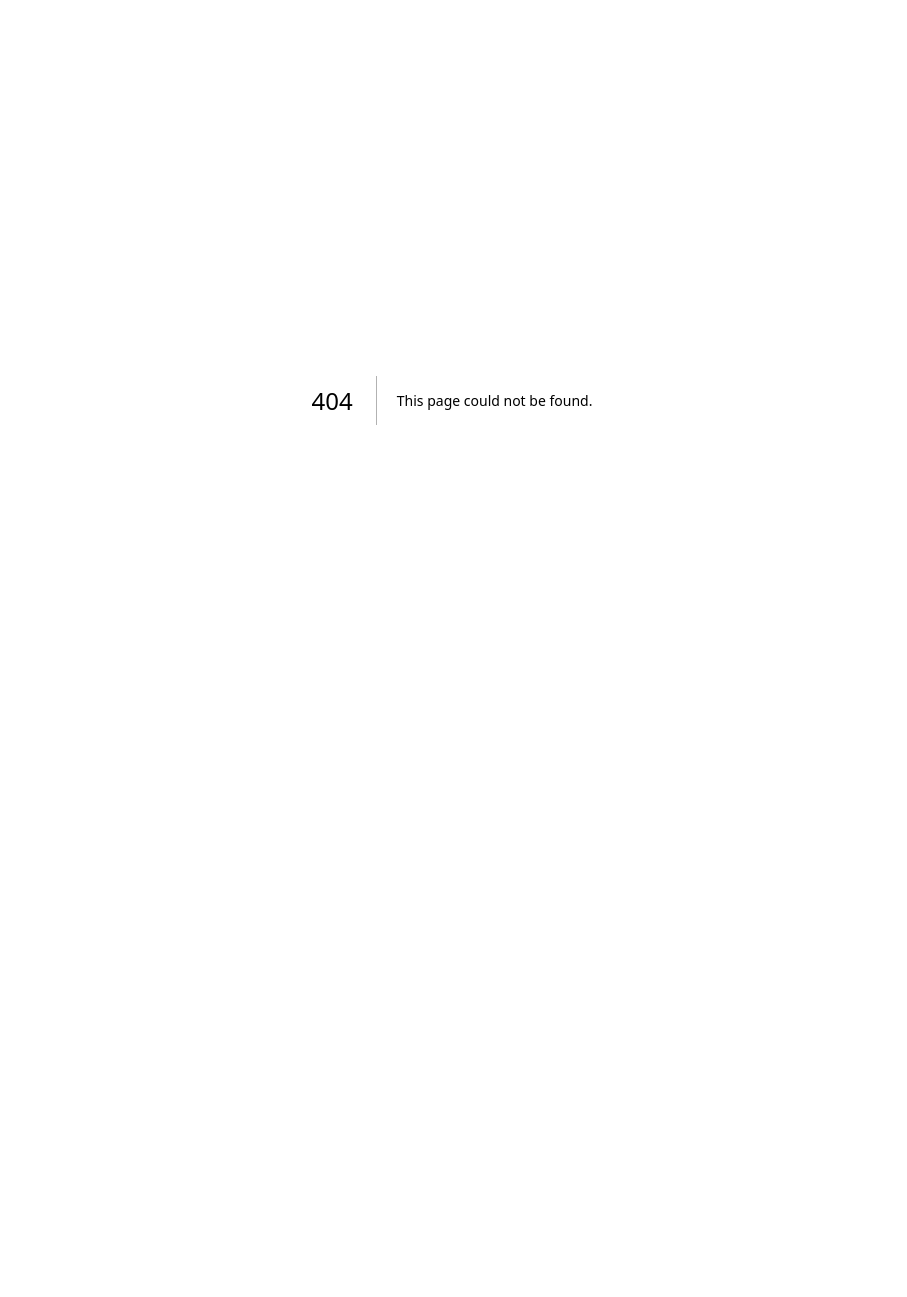
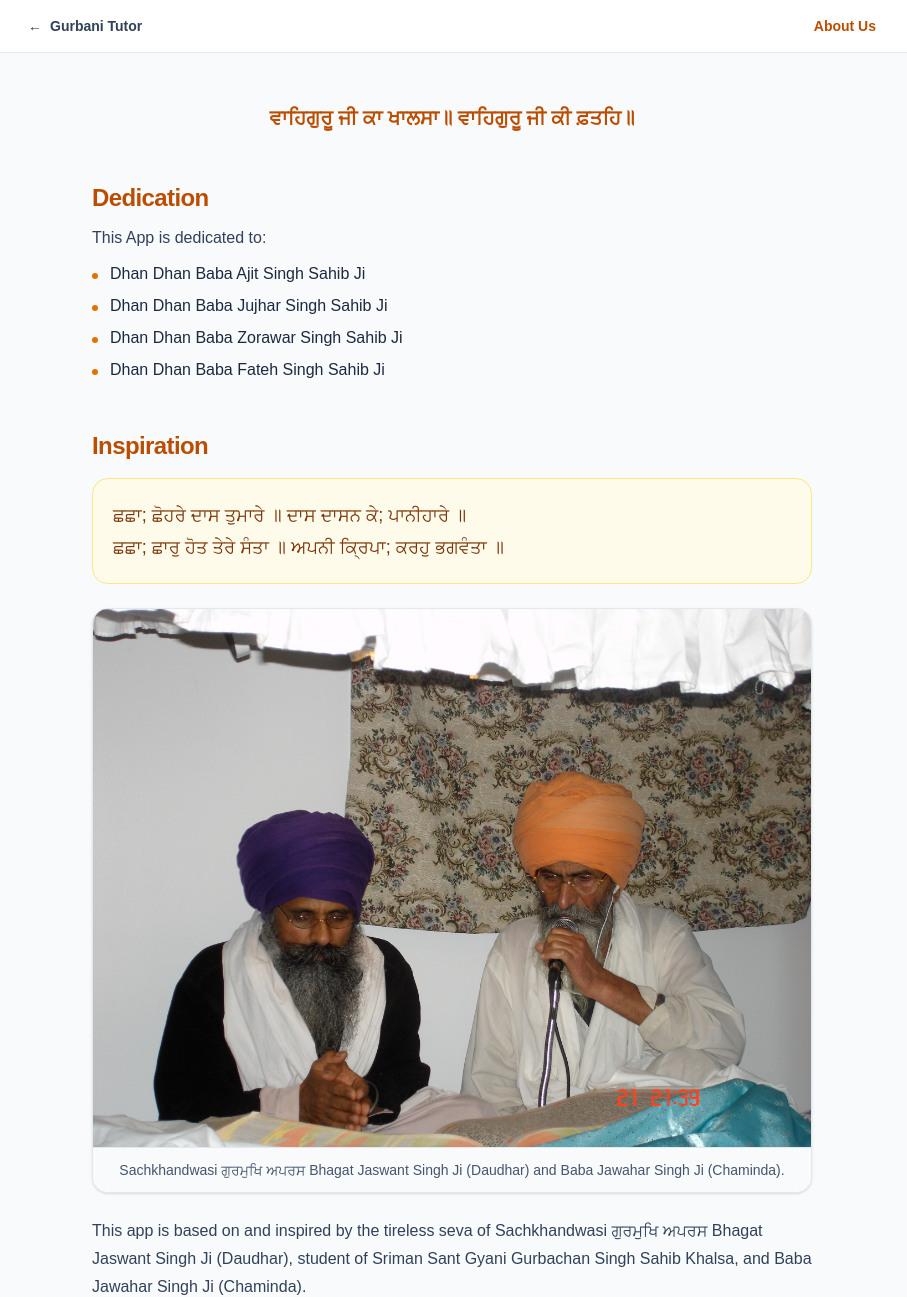
Before and after one commit to gurprasaadgursevak/gurbanitutor-com, a Next.js app: page /about in a window 1280 px wide. Before the commit this address had no page. Shown: the top 1297 px of the page, without its empty margins (188-1095 px from the left). Before the commit the page ends 800 px from the top, so only its background shows below. Built offline with nearby package versions, Linux system fonts and the light colour scheme.

Commit message:
Add /about page mirroring iOS About content with inspiration photo

```diff
--- a/public/sw.js
+++ b/public/sw.js
@@ -4,13 +4,14 @@
  * for pages so updates land quickly while the cached copy keeps offline alive.
  */
 
-const CACHE_VERSION = "v3";
+const CACHE_VERSION = "v4";
 const STATIC_CACHE = `gt-static-${CACHE_VERSION}`;
 const PAGE_CACHE = `gt-pages-${CACHE_VERSION}`;
 
 // Assets that are pre-cached on install.
 const PRECACHE = [
   "/",
+  "/about",
   "/arths",
   "/pothi",
   "/search",
@@ -18,6 +19,7 @@ const PRECACHE = [
   "/santhiya",
   "/app-icon.png",
   "/santhiya-whatsapp-qr.jpeg",
+  "/about-inspiration.jpg",
   "/manifest.webmanifest",
 ];
 
--- /dev/null
+++ b/src/app/about/page.tsx
@@ -0,0 +1,233 @@
+import Link from "next/link";
+import Image from "next/image";
+import type { Metadata } from "next";
+
+export const metadata: Metadata = {
+  title: "About Us — Gurbani Tutor",
+  description:
+    "Gurbani Tutor is an education app for Shudh Gurbani Santhiya, focused on learning, understanding, and connecting with Gurbani. Built by the Sangat, for the Sangat.",
+};
+
+const CONTRIBUTORS = [
+  "Bhai Santokh Singh (Bhai Sukhdeep Singh)",
+  "Bhai Randip Singh",
+  "Bhai Jagneet Singh",
+  "Bhai Gursevak Dot Com Singh",
+  "Bhai Gurjot Singh",
+];
+
+const DEDICATIONS = [
+  "Dhan Dhan Baba Ajit Singh Sahib Ji",
+  "Dhan Dhan Baba Jujhar Singh Sahib Ji",
+  "Dhan Dhan Baba Zorawar Singh Sahib Ji",
+  "Dhan Dhan Baba Fateh Singh Sahib Ji",
+];
+
+function GoldDotItem({ children }: { children: React.ReactNode }) {
+  return (
+    <li className="flex items-baseline gap-3">
+      <span className="mt-1.5 h-1.5 w-1.5 flex-none rounded-full bg-amber-600" />
+      <span className="text-slate-800">{children}</span>
+    </li>
+  );
+}
+
+function SectionTitle({ children }: { children: React.ReactNode }) {
+  return (
+    <h2 className="text-xl font-semibold tracking-tight text-amber-700 sm:text-2xl">
+      {children}
+    </h2>
+  );
+}
+
+export default function AboutPage() {
+  return (
+    <div className="min-h-screen bg-slate-50">
+      <header className="border-b border-slate-200 bg-white">
+        <div className="mx-auto flex max-w-4xl items-center justify-between px-6 py-4">
+          <Link
+            href="/"
+            className="flex items-center gap-2 text-sm font-semibold text-slate-700 hover:text-slate-900"
+          >
+            <span aria-hidden>←</span> Gurbani Tutor
+          </Link>
+          <div className="text-sm font-semibold text-amber-700">About Us</div>
+        </div>
+      </header>
+
+      <main className="mx-auto max-w-3xl px-6 py-12">
+        <div className="text-center">
+          <p className="text-lg font-semibold leading-relaxed text-amber-700 sm:text-xl">
+            ਵਾਹਿਗੁਰੂ ਜੀ ਕਾ ਖਾਲਸਾ॥ ਵਾਹਿਗੁਰੂ ਜੀ ਕੀ ਫ਼ਤਹਿ॥
+          </p>
+        </div>
+
+        {/* Dedication */}
+        <section className="mt-12">
+          <SectionTitle>Dedication</SectionTitle>
+          <p className="mt-3 text-slate-700">This App is dedicated to:</p>
+          <ul className="mt-3 space-y-2">
+            {DEDICATIONS.map((d) => (
+              <GoldDotItem key={d}>{d}</GoldDotItem>
+            ))}
+          </ul>
+        </section>
+
+        {/* Inspiration */}
+        <section className="mt-12">
+          <SectionTitle>Inspiration</SectionTitle>
+          <blockquote className="mt-4 rounded-2xl border border-amber-200 bg-amber-50 p-5 text-lg leading-8 text-amber-900">
+            ਛਛਾ; ਛੋਹਰੇ ਦਾਸ ਤੁਮਾਰੇ ॥ ਦਾਸ ਦਾਸਨ ਕੇ; ਪਾਨੀਹਾਰੇ ॥
+            <br />
+            ਛਛਾ; ਛਾਰੁ ਹੋਤ ਤੇਰੇ ਸੰਤਾ ॥ ਅਪਨੀ ਕ੍ਰਿਪਾ; ਕਰਹੁ ਭਗਵੰਤਾ ॥
+          </blockquote>
+
+          {/* Inspiration photo */}
+          <figure className="mt-6 overflow-hidden rounded-2xl border border-slate-200 bg-white shadow-sm">
+            <div className="relative w-full" style={{ aspectRatio: "4 / 3" }}>
+              <Image
+                src="/about-inspiration.jpg"
+                alt="The respected elders whose tireless seva inspired Gurbani Tutor"
+                fill
+                sizes="(max-width: 768px) 100vw, 768px"
+                className="object-cover"
+                priority={false}
+              />
+            </div>
+            <figcaption className="border-t border-slate-200 bg-slate-50 px-5 py-3 text-center text-sm text-slate-600">
+              Sachkhandwasi ਗੁਰਮੁਖਿ ਅਪਰਸ Bhagat Jaswant Singh Ji (Daudhar) and Baba Jawahar
+              Singh Ji (Chaminda).
+            </figcaption>
+          </figure>
+
+          <p className="mt-6 leading-7 text-slate-700">
+            This app is based on and inspired by the tireless seva of Sachkhandwasi ਗੁਰਮੁਖਿ
+            ਅਪਰਸ Bhagat Jaswant Singh Ji (Daudhar), student of Sriman Sant Gyani Gurbachan
+            Singh Sahib Khalsa, and Baba Jawahar Singh Ji (Chaminda).
+          </p>
+        </section>
+
+        <hr className="my-12 border-slate-200" />
+
+        {/* About Gurbani Tutor */}
+        <section>
+          <h2 className="text-2xl font-semibold tracking-tight text-amber-700 sm:text-3xl">
+            About Gurbani Tutor
+          </h2>
+          <p className="mt-4 leading-7 text-slate-700">
+            Gurbani Tutor is primarily an education app, created with a simple mission to make
+            Shudh Gurbani Santhiya accessible to everyone. It is focused on learning,
+            understanding, and connecting with Gurbani.
+          </p>
+          <p className="mt-4 leading-7 text-slate-700">
+            Whether you are taking your first steps in learning Gurmukhi or seeking to refine
+            your pronunciation and understanding, Gurbani Tutor provides a structured and
+            welcoming path for learners of all levels.
+          </p>
+          <p className="mt-4 leading-7 text-slate-700">
+            Our lessons focus on correct Ucharan (pronunciation), reading fluency, Gurbani
+            vocabulary, Nitnem, and deeper understanding of the teachings contained within Sri
+            Guru Granth Sahib Ji. We are inspired by the rich Santhiya tradition and the
+            teachings of respected scholars and educators who dedicated their lives to
+            preserving the purity of Gurbani.
+          </p>
+        </section>
+
+        <hr className="my-12 border-slate-200" />
+
+        {/* Also Recommended */}
+        <section>
+          <SectionTitle>Also Recommended</SectionTitle>
+          <p className="mt-3 leading-7 text-slate-700">
+            For a deeper, complementary learning experience, please also download the{" "}
+            <strong>Learn Shudh Gurbani app</strong> by Gursevak.com.
+          </p>
+        </section>
+
+        <hr className="my-12 border-slate-200" />
+
+        {/* With Gratitude */}
+        <section>
+          <SectionTitle>With Gratitude</SectionTitle>
+          <p className="mt-3 leading-7 text-slate-700">
+            We are deeply thankful to the following Singhs for their invaluable contributions
+            in creating, refining, and updating the Gurbani database that powers this app:
+          </p>
+          <ul className="mt-4 space-y-2">
+            {CONTRIBUTORS.map((name) => (
+              <GoldDotItem key={name}>{name}</GoldDotItem>
+            ))}
+          </ul>
+          <p className="mt-5 italic leading-7 text-slate-600">
+            And the beant Gursevaks who did, and are doing, loving seva. Your contributions,
+            big and small, make this resource possible.
+          </p>
+        </section>
+
+        <hr className="my-12 border-slate-200" />
+
+        {/* Feedback */}
+        <section>
+          <SectionTitle>Feedback</SectionTitle>
+          <p className="mt-3 leading-7 text-slate-700">
+            Your suggestions and corrections help us improve. We would love to hear from you.
+          </p>
+          <a
+            href="mailto:gurprasaadgursevak@gmail.com?subject=Gurbani%20Tutor%20Feedback"
+            className="mt-4 inline-flex items-center gap-2 rounded-full bg-amber-600 px-5 py-2.5 text-sm font-semibold text-white shadow-sm transition hover:bg-amber-700"
+          >
+            <span aria-hidden>✉️</span> gurprasaadgursevak@gmail.com
+          </a>
+        </section>
+
+        <hr className="my-12 border-slate-200" />
+
+        {/* Follow Us */}
+        <section>
+          <SectionTitle>Follow Us</SectionTitle>
+          <p className="mt-3 leading-7 text-slate-700">
+            Join the Sangat on Instagram for updates, learning tips, and Gurmat reflections.
+          </p>
+          <a
+            href="https://instagram.com/gurbanitutor"
+            target="_blank"
+            rel="noopener noreferrer"
+            className="mt-4 inline-flex items-center gap-2 rounded-full bg-gradient-to-r from-pink-500 to-amber-500 px-5 py-2.5 text-sm font-semibold text-white shadow-sm transition hover:opacity-90"
+          >
+            <span aria-hidden>📷</span> @gurbanitutor on Instagram
+          </a>
+        </section>
+
+        <hr className="my-12 border-slate-200" />
+
+        <p className="text-center italic leading-7 text-slate-600">
+          May this platform serve as a humble resource in your journey toward Gurbani,
+          Gurmat, and spiritual growth.
+        </p>
+
+        <p className="mt-8 text-center text-lg font-semibold leading-relaxed text-amber-700 sm:text-xl">
+          ਵਾਹਿਗੁਰੂ ਜੀ ਕਾ ਖਾਲਸਾ॥ ਵਾਹਿਗੁਰੂ ਜੀ ਕੀ ਫ਼ਤਹਿ॥
+        </p>
+      </main>
+
+      <footer className="border-t border-slate-200 bg-white py-8">
+        <div className="mx-auto max-w-3xl px-6 text-center text-sm text-slate-500">
+          <p>
+            <Link href="/" className="font-medium text-amber-700 hover:underline">
+              Back to home
+            </Link>
+            {" · "}
+            <a
+              href="https://instagram.com/gurbanitutor"
+              target="_blank"
+              rel="noopener noreferrer"
+              className="font-medium text-amber-700 hover:underline"
+            >
+              Instagram @GurbaniTutor
+            </a>
+          </p>
+        </div>
+      </footer>
+    </div>
+  );
+}
--- a/src/app/page.tsx
+++ b/src/app/page.tsx
@@ -52,6 +52,7 @@ export default function Home() {
             <Link href="/pothi" className="hover:text-slate-900">Pothi Sahib</Link>
             <Link href="/muharni" className="hover:text-slate-900">Santhiya 101</Link>
             <Link href="/santhiya" className="hover:text-slate-900">Santhiya Classes</Link>
+            <Link href="/about" className="hover:text-slate-900">About</Link>
           </nav>
         </div>
       </header>
@@ -146,21 +147,22 @@ export default function Home() {
         </h2>
         <p className="mt-3 text-sm leading-7 text-slate-600">
           Gurbani Tutor is a humble effort to bring Sri Guru Sahib closer to daily life.
-          Free, ad-free, and tracking-free. Questions or corrections? Email{" "}
-          <a className="font-medium text-amber-700 hover:underline" href="mailto:gurprasaadgursevak@gmail.com">
-            gurprasaadgursevak@gmail.com
-          </a>{" "}
-          or follow Instagram{" "}
+          Free, ad-free, and tracking-free.
+        </p>
+        <div className="mt-5 flex flex-wrap justify-center gap-3">
+          <Link
+            href="/about"
+            className="inline-flex items-center justify-center rounded-full bg-amber-600 px-5 py-2.5 text-sm font-semibold text-white shadow-sm transition hover:bg-amber-700"
+          >
+            Read the full About page
+          </Link>
           <a
-            className="font-medium text-amber-700 hover:underline"
-            href="https://instagram.com/gurbanitutor"
-            target="_blank"
-            rel="noopener noreferrer"
+            href="mailto:gurprasaadgursevak@gmail.com"
+            className="inline-flex items-center justify-center rounded-full border border-slate-300 px-5 py-2.5 text-sm font-semibold text-slate-700 transition hover:border-slate-400"
           >
-            @GurbaniTutor
+            Email us
           </a>
-          .
-        </p>
+        </div>
       </section>
 
       {/* Footer */}
```
Also changed, not shown: public/about-inspiration.jpg (added).
